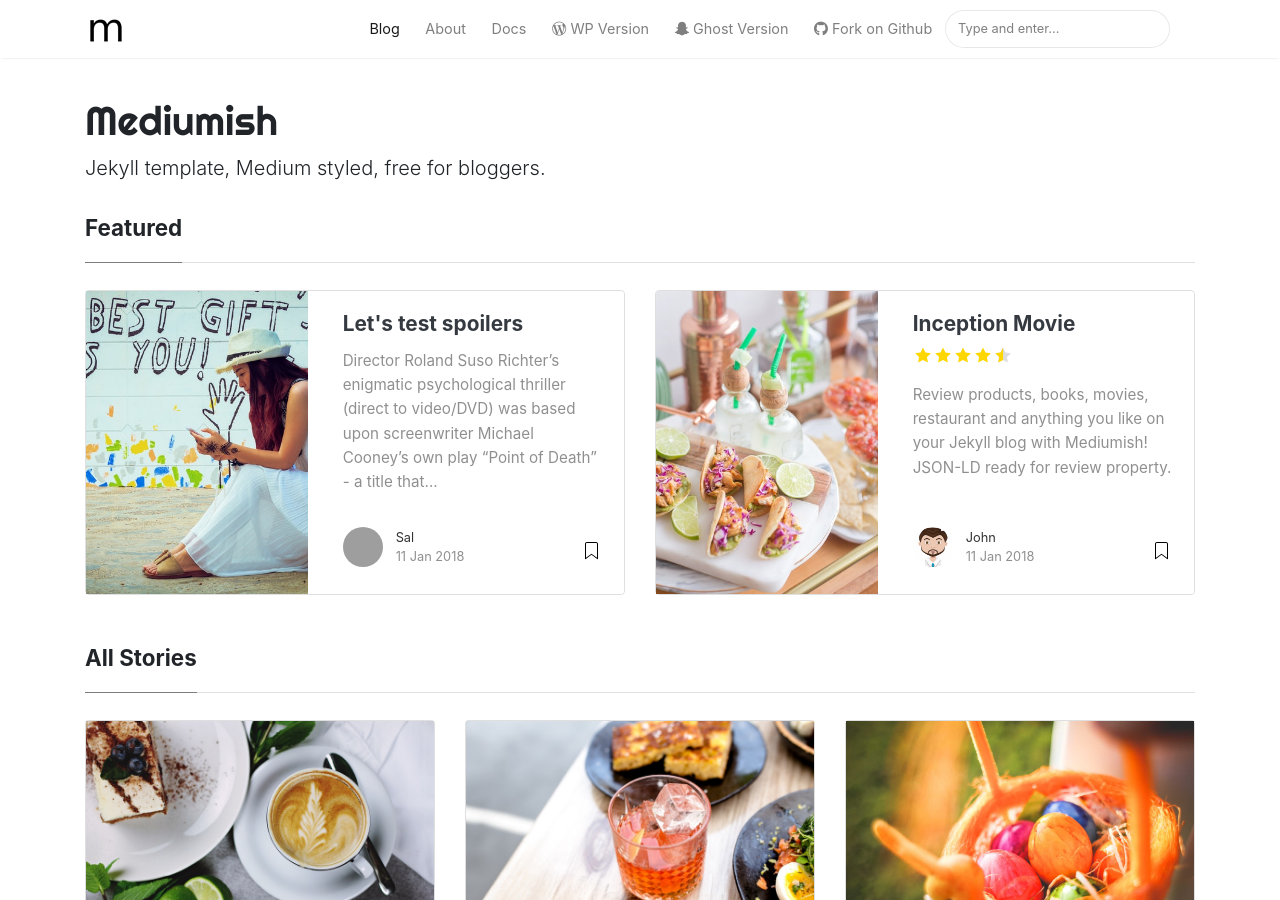
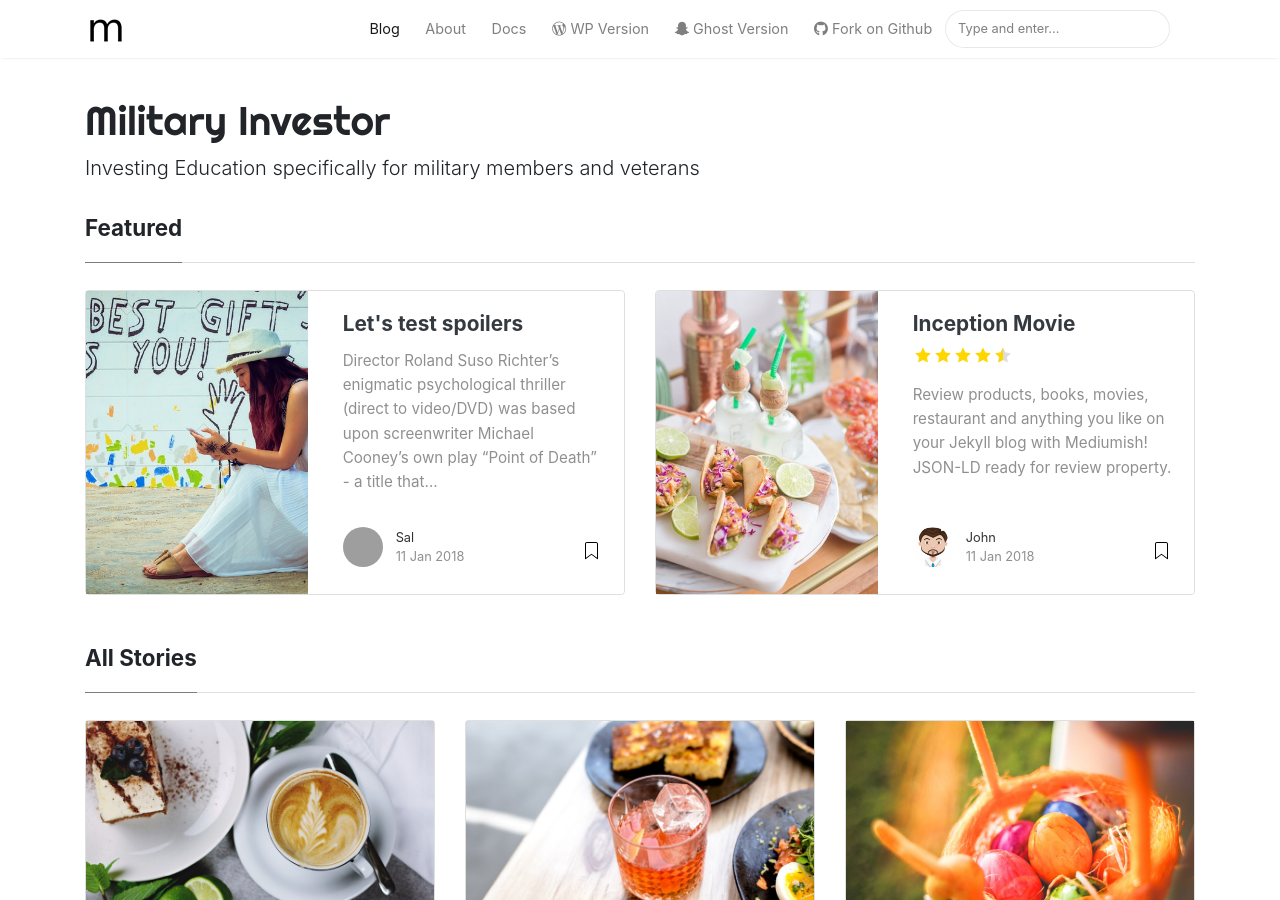
Before and after one commit to militaryinvestor/militaryinvestor.github.io, a Jekyll site: the page built from index.html, in a window 1280 px wide and 900 px high. Built offline with Jekyll 4.4.1, drawn with Linux system fonts in a browser that asks for light colours; nearby versions of some CDN libraries; the list of posts is cut into pages by our own code; some of the changed text lies outside the part shown; grey boxes are pictures that could not be loaded.

Commit message:
Update _config.yml

```diff
--- a/_config.yml
+++ b/_config.yml
@@ -1,7 +1,7 @@
 # Site
-name: "Mediumish"
-title: "Mediumish"
-description: "Jekyll template, Medium styled, free for bloggers."
+name: "Military Investor"
+title: "Investing Education Specifically for Military Members and Veterans"
+description: "Investing Education specifically for military members and veterans"
 logo: 'assets/images/logo.png'
 favicon: 'assets/images/logo.png'
 baseurl: /
```
